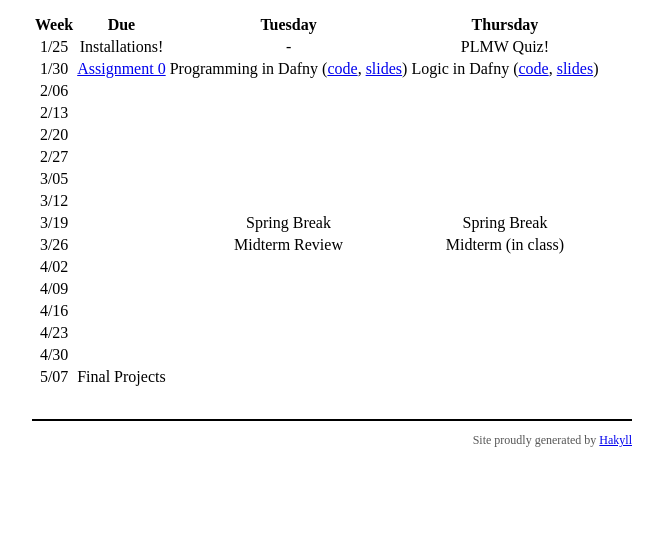
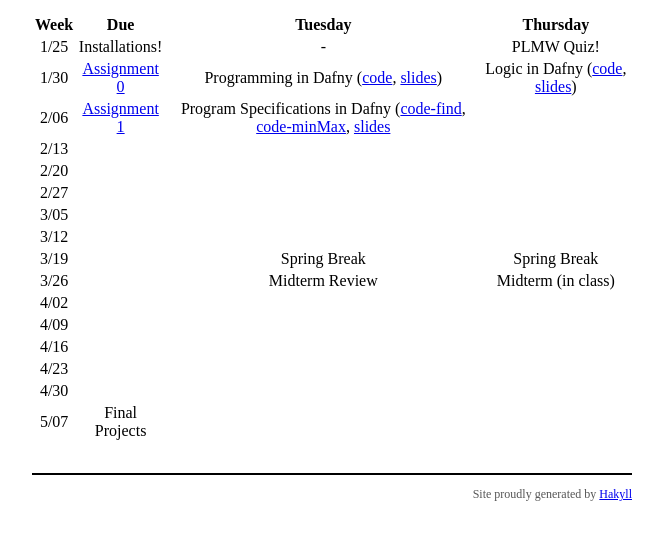
Before and after one commit to plum-umd/433-www, a plain HTML site: page website/_site/schedule.html in a window 1280 px wide. Shown: the part 107-646 px from the top of the page, without its empty margins (308-971 px from the left). Drawn offline with Linux system fonts and the light colour scheme.

Commit message:
Lecture 3

```diff
--- a/website/_site/schedule.html
+++ b/website/_site/schedule.html
@@ -47,8 +47,8 @@
 </tr>
 <tr class="odd">
 <td style="text-align: center;">2/06</td>
-<td style="text-align: center;"></td>
-<td style="text-align: center;"></td>
+<td style="text-align: center;"><a href="assignments/1.html">Assignment 1</a></td>
+<td style="text-align: center;">Program Specifications in Dafny (<a href="code/LinearSearch.dfy">code-find</a>, <a href="code/minMax.dfy">code-minMax</a>, <a href="code/Dafny-Specification.pdf">slides</a></td>
 <td style="text-align: center;"></td>
 </tr>
 <tr class="even">
```
Also changed, not shown: 11 other files.
